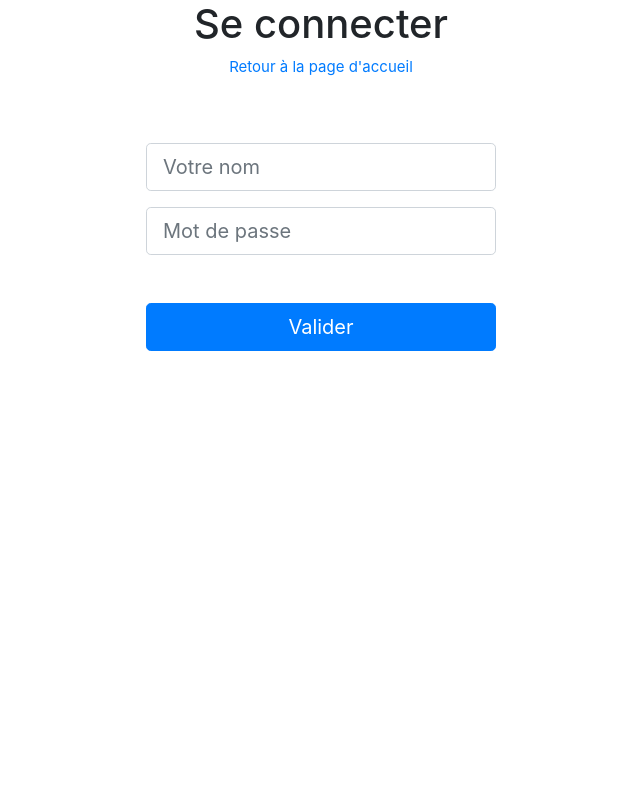
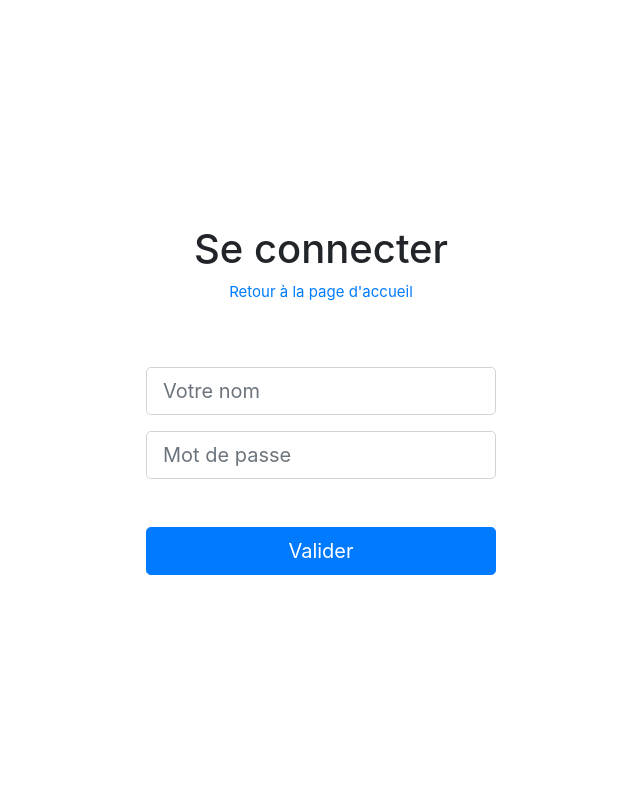
Before and after one commit to Nicolas-Salas-Zephir/project_4_OC, a PHP site: page /view/backend/identificationView.php in a window 1280 px wide. Shown: the whole page, without its empty margins (319-959 px from the left). Run offline with PHP 8.4, Linux system fonts and the light colour scheme; some libraries are stand-ins or nearby versions.

Commit message:
Correction of the style of the identification page

```diff
--- a/public/css/style.css
+++ b/public/css/style.css
@@ -240,6 +240,12 @@ header {
   color: var(--link-active);
 }
 
+/* Identification page */
+
+.identification {
+  height: 100vh;
+}
+
 @media screen and (max-width: 768px) {
   .margin-container {
     margin-left: unset !important;
```
